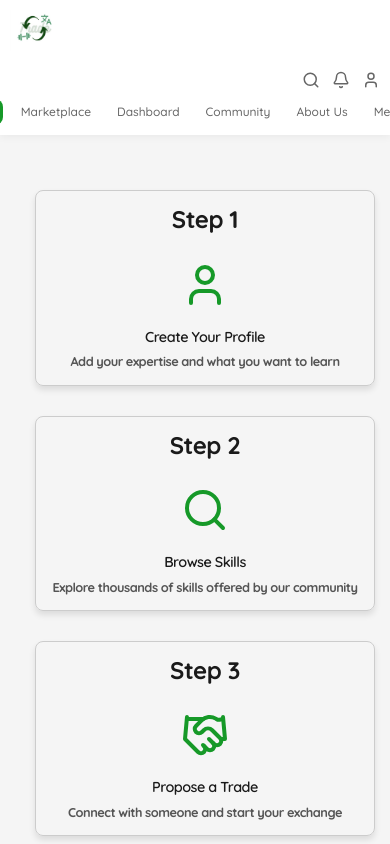
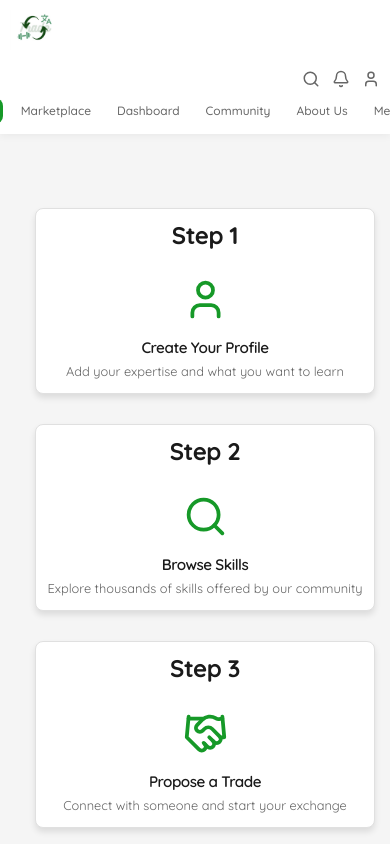
Before and after one commit to dylanlewis12/TradeCircle-Platform, a React app in the folder frontend/: page /home in a window 390 px wide. Shown: the top 844 px of the page. Built offline with nearby package versions, Linux system fonts and the light colour scheme; the HTML template or start-up script is replaced by a standard one.

Commit message:
Implement BEM naming conventions for HomeIcon component to fix styling issues

```diff
--- a/frontend/src/components/HomeIcon.tsx
+++ b/frontend/src/components/HomeIcon.tsx
@@ -1,14 +1,14 @@
 import '../styles/components/HomeIcon.css';
 
-export default function HomeIcon({step, icon, title, text}: any) {
-  return(
+export default function HomeIcon({ step, icon, title, text }: any) {
+  return (
     <div className="home-card">
-      <h1 className='card-step'>{step}</h1>
-      <div className="card-icon">
+      <h1 className="home-card__step">{step}</h1>
+      <div className="home-card__icon">
         {icon}
       </div>
-      <h2 className='card-title'>{title}</h2>
-      <h3 className='card-text'>{text}</h3>
+      <h2 className="home-card__title">{title}</h2>
+      <p className="home-card__text">{text}</p>
     </div>
-  )
+  );
 }
--- a/frontend/src/styles/components/HomeIcon.css
+++ b/frontend/src/styles/components/HomeIcon.css
@@ -1,5 +1,6 @@
+/* Home Card Container */
 .home-card {
-  border: 1px solid #ccc;
+  border: 1px solid #e0e0e0;
   border-radius: 8px;
   box-shadow: 0 4px 6px rgba(0, 0, 0, 0.1);
   padding: 20px 12px;
@@ -9,61 +10,91 @@
   width: 100%;
   height: auto;
   text-align: center;
-  transition: transform 0.2s;
+  transition: all 0.3s ease;
   box-sizing: border-box;
   display: flex;
   flex-direction: column;
   align-items: center;
   justify-content: flex-start;
+  background-color: #ffffff;
 }
 
 .home-card:hover {
   transform: translateY(-5px);
   box-shadow: 0 8px 12px rgba(0, 0, 0, 0.15);
+  border-color: #169928;
 }
 
-.card-icon {
-  margin: 8px 0;
+/* Step Number */
+.home-card__step {
+  font-size: 1.3rem;
+  font-weight: bold;
+  margin: 0 0 12px 0;
+  color: #169928;
+  line-height: 1.2;
 }
 
-.card-step {
-  font-size: 1.3rem;
-  font-weight: bold;
-  margin: 0 0 8px 0;
+/* Icon Container */
+.home-card__icon {
+  margin: 12px 0;
+  display: flex;
+  align-items: center;
+  justify-content: center;
+  width: 100%;
+}
+
+.home-card__icon svg {
+  width: 60px;
+  height: 60px;
   color: #169928;
 }
 
-.card-title {
-  margin: 4px 0 6px 0;
-  font-size: 1rem;
+/* Card Title */
+.home-card__title {
+  margin: 12px 0 8px 0;
+  font-size: 1.1rem;
   font-weight: 600;
   color: #1a1a1a;
+  line-height: 1.3;
 }
 
-.card-text {
-  font-size: 0.85rem;
-  color: #555;
-  line-height: 1.2;
+/* Card Description Text */
+.home-card__text {
+  font-size: 0.9rem;
+  color: #666666;
+  line-height: 1.5;
   margin: 0;
 }
 
-/* Responsive design */
+/* Responsive Design */
 @media (max-width: 768px) {
   .home-card {
     max-width: 90%;
     padding: 15px 10px;
+    margin: 12px;
   }
 
-  .card-step {
+  .home-card__step {
     font-size: 1.1rem;
+    margin-bottom: 10px;
   }
 
-  .card-title {
-    font-size: 0.9rem;
+  .home-card__icon {
+    margin: 10px 0;
   }
 
-  .card-text {
-    font-size: 0.8rem;
+  .home-card__icon svg {
+    width: 50px;
+    height: 50px;
+  }
+
+  .home-card__title {
+    font-size: 1rem;
+    margin: 10px 0 6px 0;
+  }
+
+  .home-card__text {
+    font-size: 0.85rem;
   }
 }
 
@@ -71,6 +102,29 @@
   .home-card {
     max-width: 100%;
     margin: 10px;
-    padding: 15px 10px;
+    padding: 12px 8px;
+  }
+
+  .home-card__step {
+    font-size: 1rem;
+    margin-bottom: 8px;
+  }
+
+  .home-card__icon {
+    margin: 8px 0;
+  }
+
+  .home-card__icon svg {
+    width: 45px;
+    height: 45px;
+  }
+
+  .home-card__title {
+    font-size: 0.95rem;
+    margin: 8px 0 4px 0;
+  }
+
+  .home-card__text {
+    font-size: 0.8rem;
   }
 }
```
